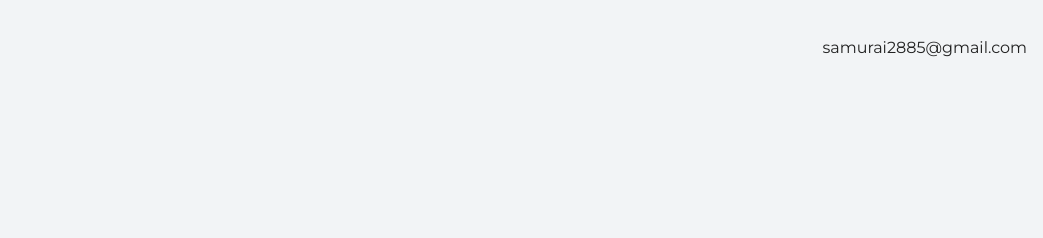
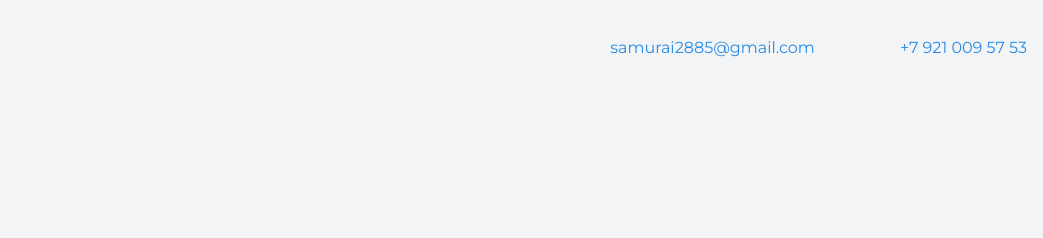
Before and after one commit to DenisMiklukhin/my-site, a plain HTML site: page index.html in a window 1280 px wide. Shown: the top 238 px of the page, without its empty margins (237-1280 px from the left). Drawn offline with nearby package versions, Linux system fonts and the light colour scheme.

Commit message:
добавление картинок

```diff
--- a/index.html
+++ b/index.html
@@ -10,7 +10,9 @@
   <body>
     <header class="page-header">
     <div class="container">
-      samurai2885@gmail.com
+<a class="header-email" href="mailto:samurai2885@gmail.com">samurai2885@gmail.com </a>
+<a class="header-phone" href="tel:+79210095753">+7 921 009 57 53</a>
+
     </div>
     </header>
 
@@ -24,6 +26,7 @@
     <section class="intro">
     <div class="container">
       <h2 class="subheading">Давайте познакомимся</h2>
+<img src="files/user.jpg" width="928" height="536">
       <h3>Пара слов о себе</h3>
       <p>Когда хочу из спорта в IT</p>
       <h3>Чем могу быть полезен</h3>
```
